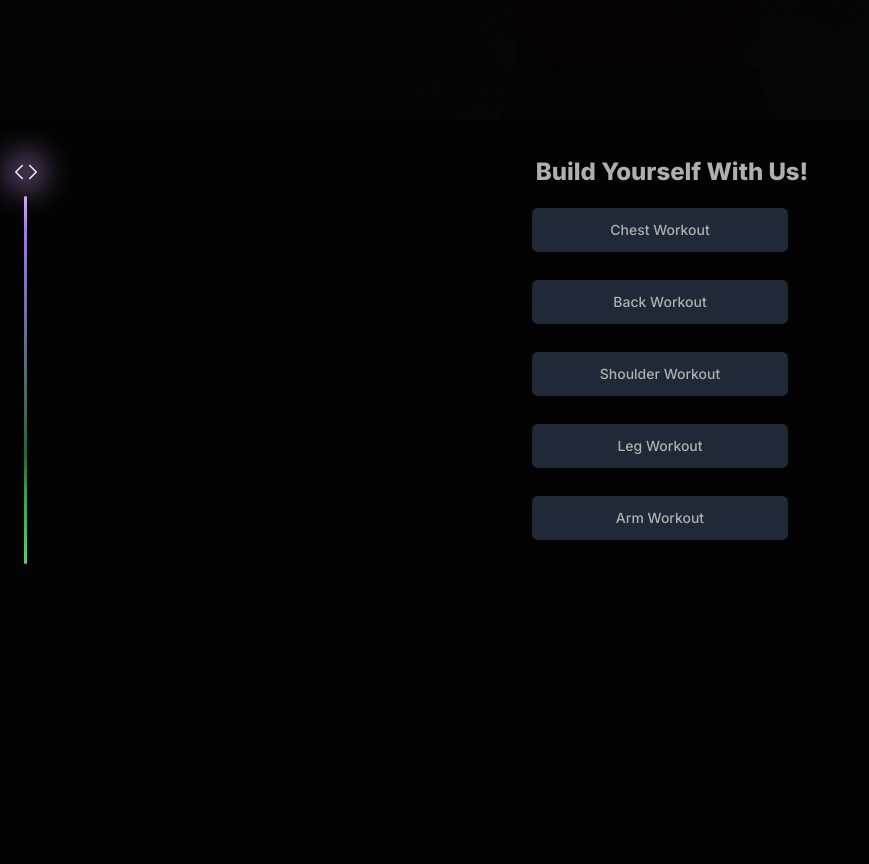
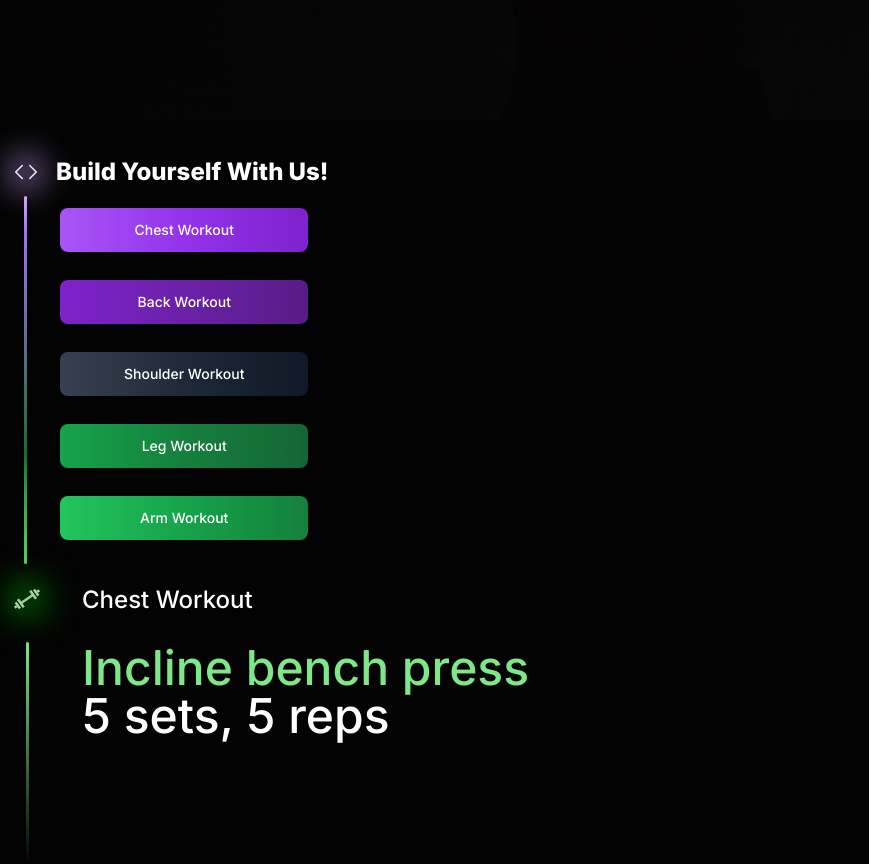
Before and after one commit to usmangenx/Workout-Plan-App, a Next.js app: page / in a window 1280 px wide. Shown: the part 820-1684 px from the top of the page, without its empty margins (0-869 px from the left). Before the commit the page ends 1412 px from the top, so only its background shows below. Built offline with nearby package versions, Linux system fonts and the light colour scheme.

Commit message:
added chest section

```diff
--- a/src/app/Components/chest.js
+++ b/src/app/Components/chest.js
@@ -1,8 +1,49 @@
-import { MotionDiv } from "./motiondiv.js";
+import { MotionDiv } from "./motiondiv";
 
 const Chest = () => {
   return (
-    <div className="w-auto h-auto">
+    <div className="flex pl-3 pt-5 space-x-3 md:space-x-10">
+      <div className="flex flex-col items-center">
+        <MotionDiv
+          initial={{ opacity: 0 }}
+          whileInView={{ opacity: 1 }}
+          transition={{ duration: 0.3 }}
+          viewport={{ once: false }}
+          className="relative"
+        >
+          <svg
+            width="30"
+            height="30"
+            viewBox="0 0 24 24"
+            fill="none"
+            xmlns="http://www.w3.org/2000/svg"
+          >
+            <path
+              d="M20.2739 9.86883L16.8325 4.95392L18.4708 3.80676L21.9122 8.72167L20.2739 9.86883Z"
+              fill="white"
+            />
+            <path
+              d="M18.3901 12.4086L16.6694 9.95121L8.47783 15.687L10.1985 18.1444L8.56023 19.2916L3.97162 12.7383L5.60992 11.5912L7.33068 14.0487L15.5222 8.31291L13.8015 5.8554L15.4398 4.70825L20.0284 11.2615L18.3901 12.4086Z"
+              fill="white"
+            />
+            <path
+              d="M20.7651 7.08331L22.4034 5.93616L21.2562 4.29785L19.6179 5.445L20.7651 7.08331Z"
+              fill="white"
+            />
+            <path
+              d="M7.16753 19.046L3.72607 14.131L2.08777 15.2782L5.52923 20.1931L7.16753 19.046Z"
+              fill="white"
+            />
+            <path
+              d="M4.38208 18.5549L2.74377 19.702L1.59662 18.0637L3.23492 16.9166L4.38208 18.5549Z"
+              fill="white"
+            />
+          </svg>
+          <span
+            className="absolute left-0 top-0 h-full w-full home-campaign-glowing-icon-glow-1 z-3"
+            style={{ backgroundColor: "#008000", filter: "blur(17px)" }}
+          ></span>
+        </MotionDiv>
         <MotionDiv
           initial={{ height: 0 }}
           whileInView={{ height: "100%" }}
@@ -10,6 +51,32 @@ const Chest = () => {
           className=" h-full w-[3px] mt-7 rounded-md bg-gradient-to-b from-[#7ee787]"
         ></MotionDiv>
       </div>
+      <div className="md:w-10/12 mb-24">
+        <MotionDiv
+          initial={{ opacity: 0 }}
+          whileInView={{ opacity: 1 }}
+          transition={{ delay: 0.4, duration: 0.3 }}
+          viewport={{ once: false }}
+          className="text-[20px] md:text-2xl mb-7 font-medium text-white js-build-in-item build-in-slideX-left build-in-animate"
+          style={{ transitionDelay: "200ms" }}
+        >
+          Chest Workout
+        </MotionDiv>
+        <MotionDiv
+          initial={{ opacity: 0 }}
+          whileInView={{ opacity: 1 }}
+          transition={{ delay: 0.5, duration: 0.3 }}
+          viewport={{ once: false }}
+          className="text-[28px] md:text-[40px] max-md:leading-8 max-lg:leading-10 lg:text-5xl mb-7 font-medium text-white js-build-in-item build-in-slideX-left build-in-animate"
+          style={{ transitionDelay: "300ms" }}
+        >
+          <span className="text-[#7ee787]">
+          Incline bench press
+          </span> <br/>
+          5 sets, 5 reps
+        </MotionDiv>
+      </div>
+    </div>
   );
 };
 
--- a/src/app/Components/hero.js
+++ b/src/app/Components/hero.js
@@ -33,15 +33,15 @@ const Hero = () => {
           ></div>
         </div>
       </div>
-      <div className="flex flex-col mx-auto">
-        <h1 className="text-[#afafaf] pl-6 pt-9 text-2xl font-extrabold">
+      <div className="flex flex-col ">
+        <h1 className="text-white pl-4 pt-9 text-2xl font-extrabold">
           Build Yourself With Us!
         </h1>
-        <button className="text-[#afafaf] mt-5 ml-5 mr-5 pt-3 pb-3 rounded-md bg-gray-800 hover:bg-gray-900 focus:outline-none focus:ring-4 focus:ring-gray-700 font-medium  text-sm px-5 py-2.5 me-2 mb-2 dark:bg-gray-800 dark:hover:bg-gray-700 dark:focus:ring-gray-700 dark:border-gray-700">Chest Workout</button>
-        <button className="text-[#afafaf] mt-5 ml-5 mr-5 pt-3 pb-3 rounded-md bg-gray-800 hover:bg-gray-900 focus:outline-none focus:ring-4 focus:ring-gray-700 font-medium  text-sm px-5 py-2.5 me-2 mb-2 dark:bg-gray-800 dark:hover:bg-gray-700 dark:focus:ring-gray-700 dark:border-gray-700">Back Workout</button>
-        <button className="text-[#afafaf] mt-5 ml-5 mr-5 pt-3 pb-3 rounded-md bg-gray-800 hover:bg-gray-900 focus:outline-none focus:ring-4 focus:ring-gray-700 font-medium  text-sm px-5 py-2.5 me-2 mb-2 dark:bg-gray-800 dark:hover:bg-gray-700 dark:focus:ring-gray-700 dark:border-gray-700">Shoulder Workout</button>
-        <button className="text-[#afafaf] mt-5 ml-5 mr-5 pt-3 pb-3 rounded-md bg-gray-800 hover:bg-gray-900 focus:outline-none focus:ring-4 focus:ring-gray-700 font-medium  text-sm px-5 py-2.5 me-2 mb-2 dark:bg-gray-800 dark:hover:bg-gray-700 dark:focus:ring-gray-700 dark:border-gray-700">Leg Workout</button>
-        <button className="text-[#afafaf] mt-5 ml-5 mr-5 pt-3 pb-3 rounded-md bg-gray-800 hover:bg-gray-900 focus:outline-none focus:ring-4 focus:ring-gray-700 font-medium  text-sm px-5 py-2.5 me-2 mb-2 dark:bg-gray-800 dark:hover:bg-gray-700 dark:focus:ring-gray-700 dark:border-gray-700">Arm Workout</button>
+        <button className="mt-5 ml-5 mr-5 pt-3 pb-3 text-white bg-gradient-to-r from-purple-500 via-purple-600 to-purple-700 hover:bg-gradient-to-br focus:ring-4 focus:outline-none focus:ring-purple-300 dark:focus:ring-purple-800 font-medium rounded-lg text-sm px-5 py-2.5 text-center me-2 mb-2">Chest Workout</button>
+        <button className="mt-5 ml-5 mr-5 pt-3 pb-3 text-white bg-gradient-to-r from-purple-700 via-purple-800 to-purple-900 hover:bg-gradient-to-br focus:ring-4 focus:outline-none focus:ring-purple-300 dark:focus:ring-purple-900 font-medium rounded-lg text-sm px-5 py-2.5 text-center me-2 mb-2">Back Workout</button>
+        <button className="text-white mt-5 ml-5 mr-5 pt-3 pb-3 bg-gradient-to-r from-gray-700 via-gray-800 to-gray-900 hover:bg-gradient-to-br focus:ring-4 focus:outline-none focus:ring-green-300 dark:focus:ring-gray-900 font-medium rounded-lg text-sm px-5 py-2.5 text-center me-2 mb-2">Shoulder Workout</button>
+        <button className="text-white mt-5 ml-5 mr-5 pt-3 pb-3 bg-gradient-to-r from-green-600 via-green-700 to-green-800 hover:bg-gradient-to-br focus:ring-4 focus:outline-none focus:ring-green-300 dark:focus:ring-green-900 font-medium rounded-lg text-sm px-5 py-2.5 text-center me-2 mb-2">Leg Workout</button>
+        <button className="text-white mt-5 ml-5 mr-5 pt-3 pb-3 bg-gradient-to-r from-green-500 via-green-600 to-green-700 hover:bg-gradient-to-br focus:ring-4 focus:outline-none focus:ring-green-300 dark:focus:ring-green-800 font-medium rounded-lg text-sm px-5 py-2.5 text-center me-2 mb-2">Arm Workout</button>
       </div>
     </div>
   );
--- a/src/app/navbar.js
+++ b/src/app/navbar.js
@@ -7,7 +7,7 @@ import Link from "next/link";
 export default function Nav() {
 
     return (
-      <div className="flex justify-center  items-center text-[#afafaf] mx-auto h-[6rem]">
+      <div className="flex justify-center  items-center text-white mx-auto h-[6rem]">
 
        <Link href="/"> <h1 className="font-bold text-2xl md:text-3xl">David Laid Workouts</h1></Link>
         </div>
```
Lines whose indentation alone changed are shown as unchanged.
